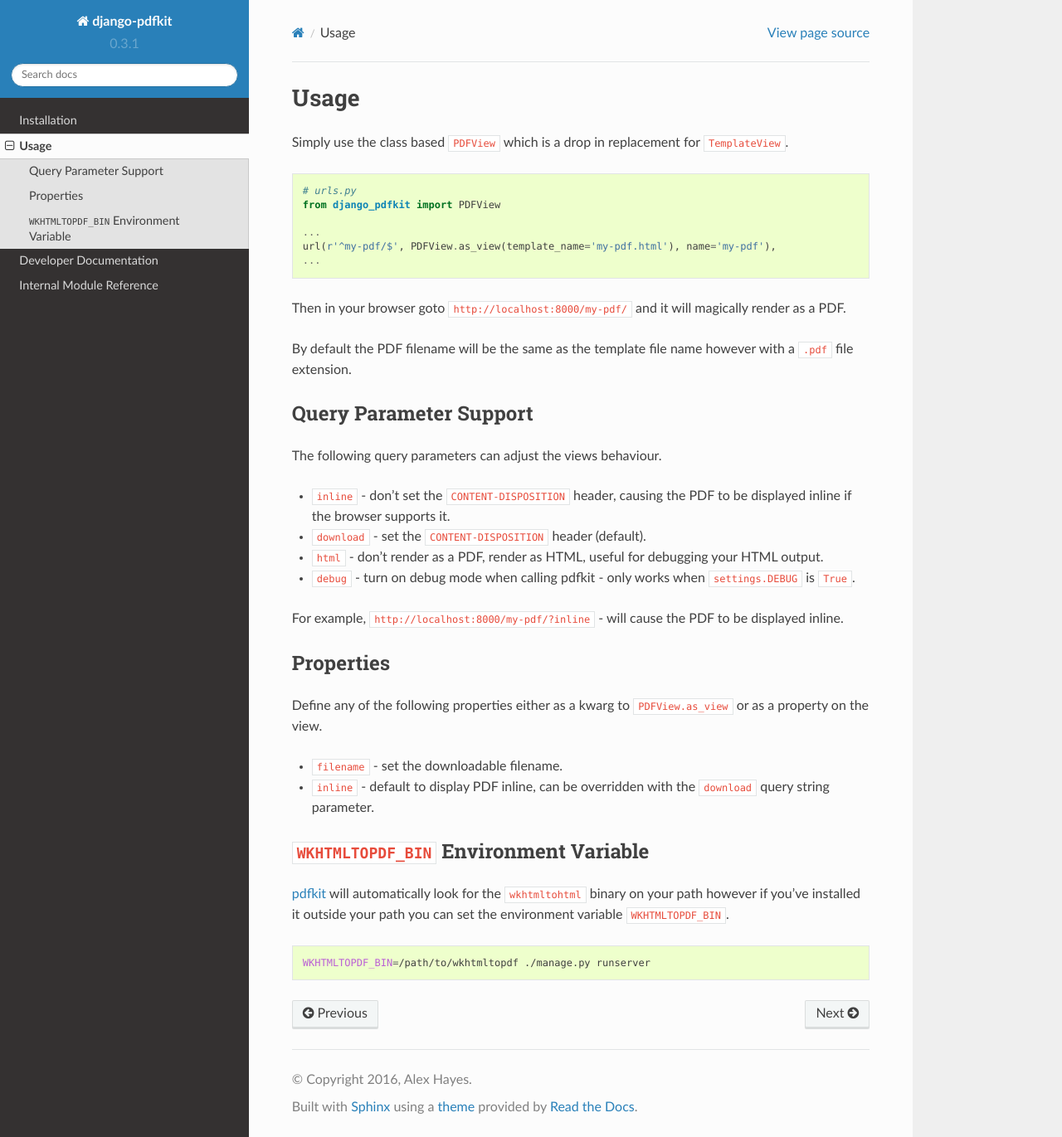
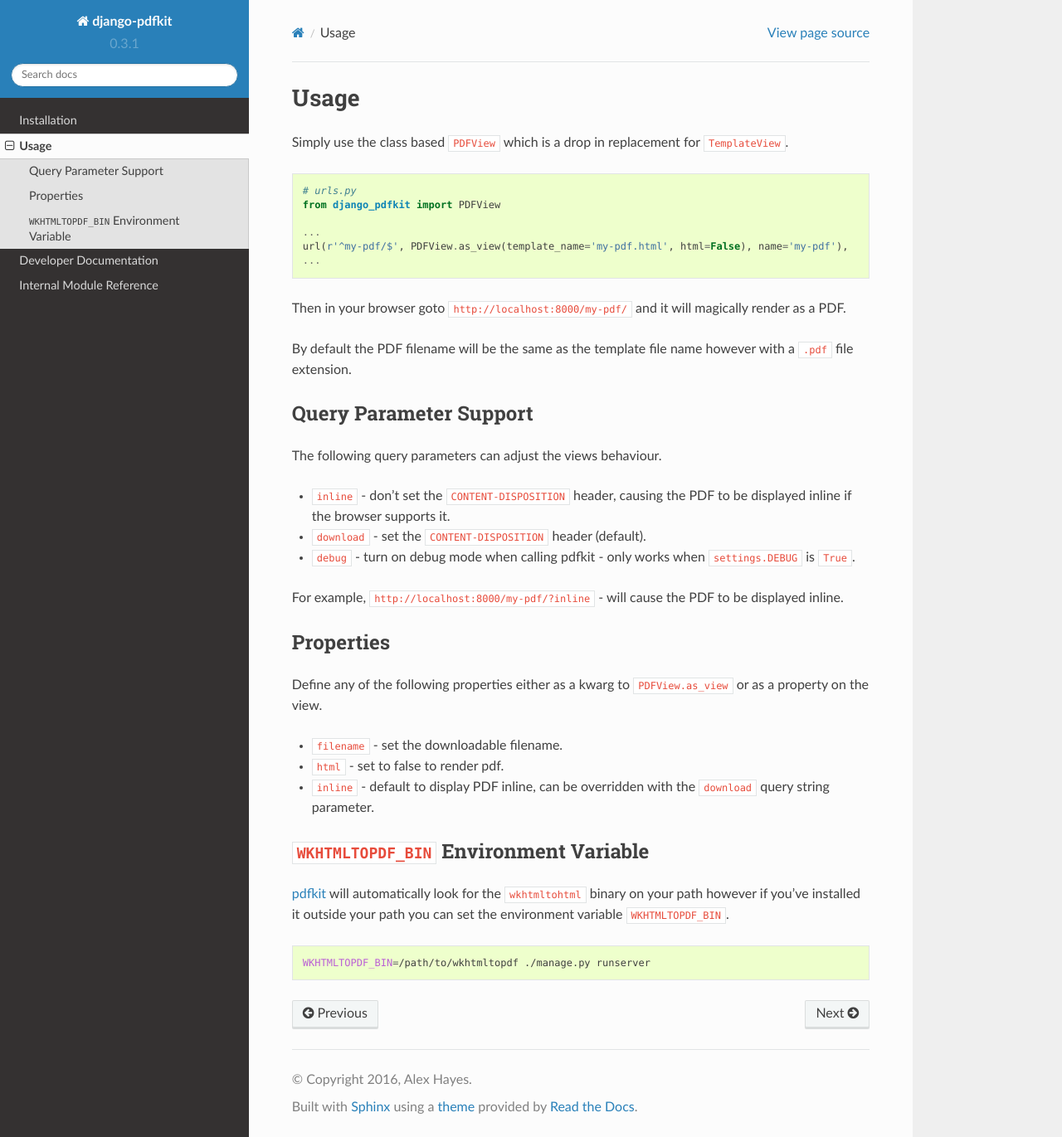
Before and after one commit to alexhayes/django-pdfkit, a Sphinx documentation site: the page built from docs/usage.rst, in a window 1280 px wide and 1371 px high. Shown: the whole window at 83% size. Built offline with Sphinx 7.4.7 and the Read the Docs theme 2.0.0, drawn with Linux system fonts in a browser that asks for light colours.

Commit message:
adapt docs

```diff
--- a/docs/usage.rst
+++ b/docs/usage.rst
@@ -10,7 +10,7 @@ Simply use the class based ``PDFView`` which is a drop in replacement for ``Temp
     from django_pdfkit import PDFView
 
     ...
-    url(r'^my-pdf/$', PDFView.as_view(template_name='my-pdf.html'), name='my-pdf'),
+    url(r'^my-pdf/$', PDFView.as_view(template_name='my-pdf.html', html=False), name='my-pdf'),
     ...
 
 
@@ -29,8 +29,6 @@ The following query parameters can adjust the views behaviour.
 - ``inline`` - don't set the ``CONTENT-DISPOSITION`` header, causing the PDF to be
   displayed inline if the browser supports it.
 - ``download`` - set the ``CONTENT-DISPOSITION`` header (default).
-- ``html`` - don't render as a PDF, render as HTML, useful for debugging your
-  HTML output.
 - ``debug`` - turn on debug mode when calling pdfkit - only works when
   ``settings.DEBUG`` is ``True``.
 
@@ -44,6 +42,7 @@ Define any of the following properties either as a kwarg to ``PDFView.as_view``
 or as a property on the view.
 
 - ``filename`` - set the downloadable filename.
+- ``html`` - set to false to render pdf.
 - ``inline`` - default to display PDF inline, can be overridden with the
   ``download`` query string parameter.
 
```
